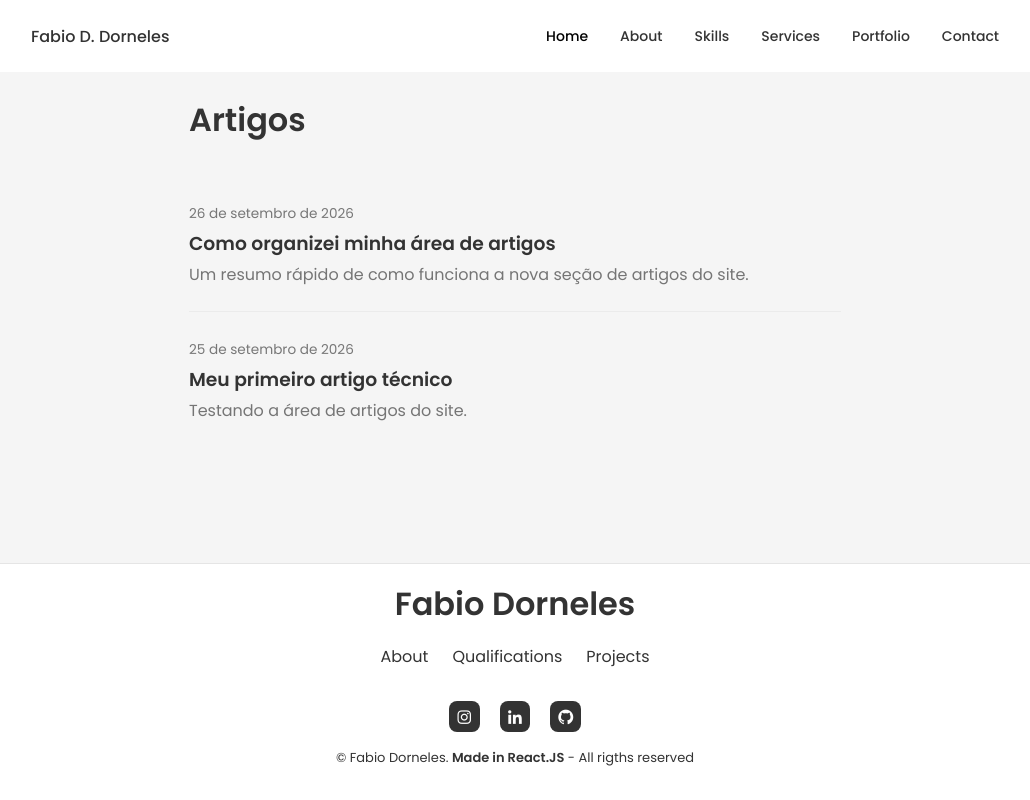
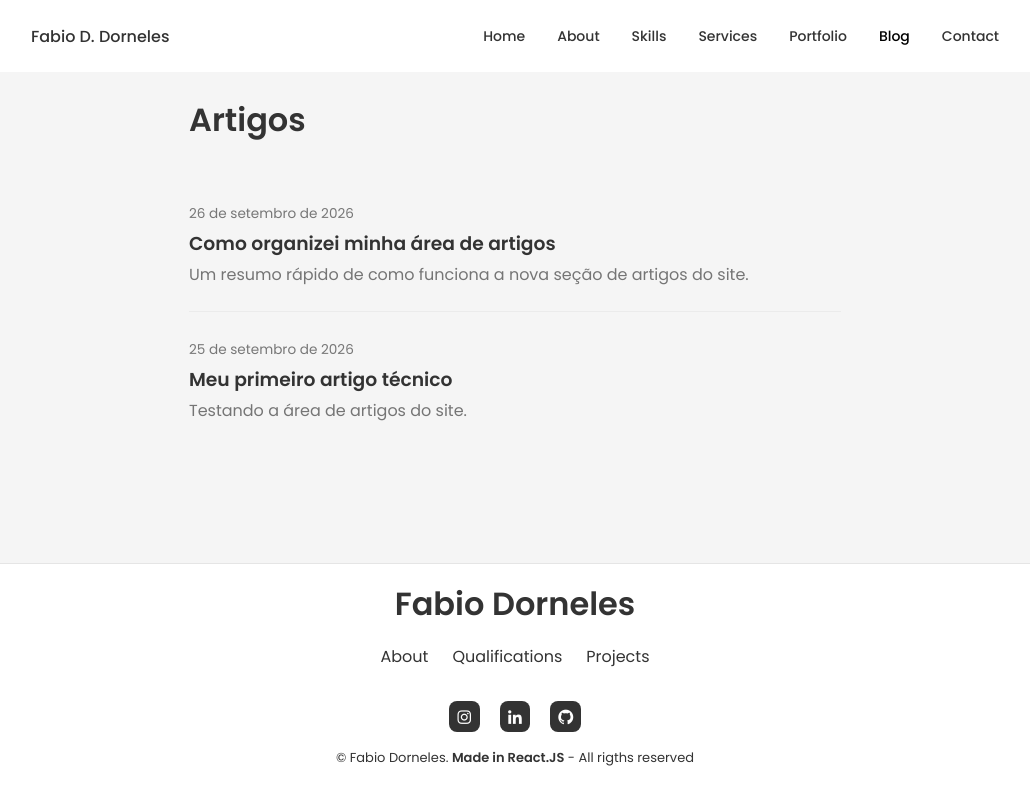
Before and after one commit to fabiodrneles/portfolio-react, a React (Create React App) app: page /blog in a window 1280 px wide. Shown: the whole page, without its empty margins (125-1155 px from the left). Built offline with nearby package versions, Linux system fonts and the light colour scheme.

Commit message:
fix: window listener no useEffect + prep para TS

```diff
--- a/src/App.js
+++ b/src/App.js
@@ -14,6 +14,7 @@ import ScrollUp from "./components/scrollup/ScrollUp.jsx";
 import BlogList from "./components/blog/BlogList.jsx";
 import BlogPost from "./components/blog/BlogPost.jsx";
 import Admin from "./components/admin/Admin.jsx";
+import useScrollToHash from "./hooks/useScrollToHash";
 
 const HomePage = () => (
   <main className="main">
@@ -27,9 +28,11 @@ const HomePage = () => (
   </main>
 );
 
-const App = () => {
+const AppContent = () => {
+  useScrollToHash();
+
   return (
-    <BrowserRouter>
+    <>
       <Header />
       <div className="app-shell">
         <div className="page-content">
@@ -43,6 +46,14 @@ const App = () => {
         <Footer />
       </div>
       <ScrollUp />
+    </>
+  );
+};
+
+const App = () => {
+  return (
+    <BrowserRouter>
+      <AppContent />
     </BrowserRouter>
   );
 };
--- /dev/null
+++ b/src/components/header/Header.js
@@ -0,0 +1,130 @@
+import React, { useState, useEffect } from "react";
+import { Link, useLocation } from "react-router-dom";
+import "./header.css";
+
+const Header = () => {
+  /*================= Chance Background Header ===========================*/
+  useEffect(() => {
+    const handleScroll = () => {
+      const header = document.querySelector("header");
+      if (window.scrollY >= 80) header.classList.add("scroll-header");
+      else header.classList.remove("scroll-header");
+    };
+
+    window.addEventListener("scroll", handleScroll);
+    return () => window.removeEventListener("scroll", handleScroll);
+  }, []);
+
+  const location = useLocation();
+  const [Toggle, showMenu] = useState(false);
+  const [activeNav, setActiveNav] = useState("#home");
+
+  const isBlogActive = location.pathname.startsWith("/blog");
+
+  return (
+    <header className="header">
+      <nav className="nav container">
+        <Link to="/" className="nav__logo">
+          Fabio D. Dorneles
+        </Link>
+
+        <div className={Toggle ? "nav__menu show-menu" : "nav__menu"}>
+          <ul className="nav__list grid">
+            <li className="nav__item">
+              <Link
+                to="/#home"
+                onClick={() => setActiveNav("#home")}
+                className={
+                  !isBlogActive && activeNav === "#home" ? "nav__link active-link" : "nav__link"
+                }
+              >
+                <i className="uil uil-estate nav__icon"></i> Home
+              </Link>
+            </li>
+
+            <li className="nav__item">
+              <Link
+                to="/#about"
+                onClick={() => setActiveNav("#about")}
+                className={
+                  !isBlogActive && activeNav === "#about" ? "nav__link active-link" : "nav__link"
+                }
+              >
+                <i className="uil uil-user nav__icon"></i> About
+              </Link>
+            </li>
+
+            <li className="nav__item">
+              <Link
+                to="/#skills"
+                onClick={() => setActiveNav("#skills")}
+                className={
+                  !isBlogActive && activeNav === "#skills" ? "nav__link active-link" : "nav__link"
+                }
+              >
+                <i className="uil uil-file-alt nav__icon"></i> Skills
+              </Link>
+            </li>
+
+            <li className="nav__item">
+              <Link
+                to="/#services"
+                onClick={() => setActiveNav("#services")}
+                className={
+                  !isBlogActive && activeNav === "#services" ? "nav__link active-link" : "nav__link"
+                }
+              >
+                <i className="uil uil-briefcase-alt nav__icon"></i> Services
+              </Link>
+            </li>
+
+            <li className="nav__item">
+              <Link
+                to="/#portfolio"
+                onClick={() => setActiveNav("#portfolio")}
+                className={
+                  !isBlogActive && activeNav === "#portfolio" ? "nav__link active-link" : "nav__link"
+                }
+              >
+                <i className="uil uil-scenery nav__icon"></i> Portfolio
+              </Link>
+            </li>
+
+            <li className="nav__item">
+              <Link
+                to="/blog"
+                onClick={() => setActiveNav("/blog")}
+                className={isBlogActive ? "nav__link active-link" : "nav__link"}
+              >
+                <i className="uil uil-newspaper nav__icon"></i> Blog
+              </Link>
+            </li>
+
+            <li className="nav__item">
+              <Link
+                to="/#contact"
+                onClick={() => setActiveNav("#contact")}
+                className={
+                  !isBlogActive && activeNav === "#contact" ? "nav__link active-link" : "nav__link"
+                }
+              >
+                <i className="uil uil-message nav__icon"></i> Contact
+              </Link>
+            </li>
+          </ul>
+
+          <i
+            class="uil uil-times nav__close"
+            onClick={() => showMenu(!Toggle)}
+          ></i>
+        </div>
+
+        <div className="nav__toggle" onClick={() => showMenu(!Toggle)}>
+          <i class="uil uil-apps"></i>
+        </div>
+      </nav>
+    </header>
+  );
+};
+
+export default Header;
--- /dev/null
+++ b/src/hooks/useScrollToHash.js
@@ -0,0 +1,21 @@
+import { useEffect } from "react";
+import { useLocation } from "react-router-dom";
+
+const useScrollToHash = () => {
+  const location = useLocation();
+
+  useEffect(() => {
+    if (location.hash) {
+      const id = location.hash.replace("#", "");
+      // pequeno delay pra garantir que a seção já foi renderizada
+      setTimeout(() => {
+        const el = document.getElementById(id);
+        if (el) el.scrollIntoView({ behavior: "smooth" });
+      }, 0);
+    } else {
+      window.scrollTo(0, 0);
+    }
+  }, [location]);
+};
+
+export default useScrollToHash;
--- a/src/posts/posts.js
+++ b/src/posts/posts.js
@@ -1,3 +1,7 @@
+/**
+ * @typedef {{ slug: string, title: string, date: string, excerpt: string, content?: string, contentHtml?: string }} Post
+ * @type {Post[]}
+ */
 const posts = [
   {
     slug: "como-organizei-minha-area-de-artigos",
```
